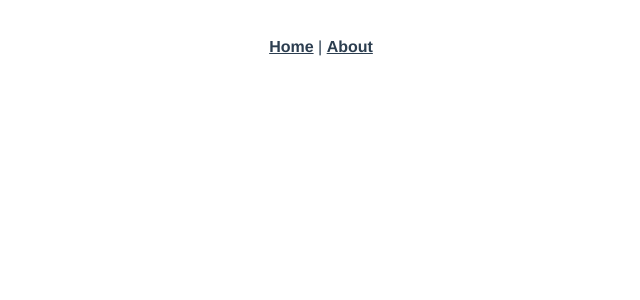
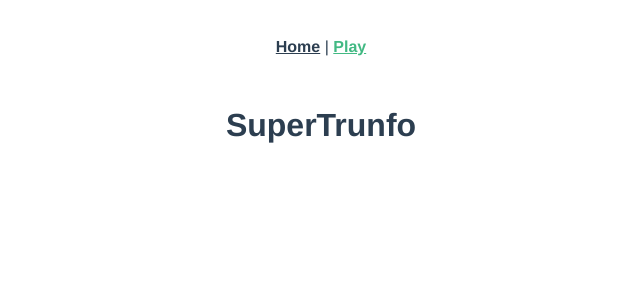
Before and after one commit to LeonardoCesca/Trunfo-Challenge, a Vue app: page /play in a window 1280 px wide. Shown: the top 300 px of the page, without its empty margins (319-959 px from the left). Built offline with nearby package versions, Linux system fonts and the light colour scheme.

Commit message:
ADD initial routes

```diff
--- a/src/App.vue
+++ b/src/App.vue
@@ -2,7 +2,7 @@
   <div id="app">
     <div id="nav">
       <router-link to="/">Home</router-link> |
-      <router-link to="/about">About</router-link>
+      <router-link to="/play">Play</router-link>
     </div>
     <router-view/>
   </div>
--- a/src/router.js
+++ b/src/router.js
@@ -14,12 +14,12 @@ export default new Router({
       component: Home,
     },
     {
-      path: '/about',
-      name: 'about',
+      path: '/play',
+      name: 'play',
       // route level code-splitting
       // this generates a separate chunk (about.[hash].js) for this route
       // which is lazy-loaded when the route is visited.
-      component: () => import(/* webpackChunkName: "about" */ './views/About.vue'),
+      component: () => import(/* webpackChunkName: "about" */ './views/Play.vue'),
     },
   ],
 });
--- a/src/views/About.vue
+++ /dev/null
@@ -1,5 +0,0 @@
-<template>
-  <div class="about">
-    <h1>This is an about page</h1>
-  </div>
-</template>
--- /dev/null
+++ b/src/views/Play.vue
@@ -0,0 +1,5 @@
+<template>
+  <div class="c-play">
+    <h1 class="c-play__title">SuperTrunfo</h1>
+  </div>
+</template>
```
